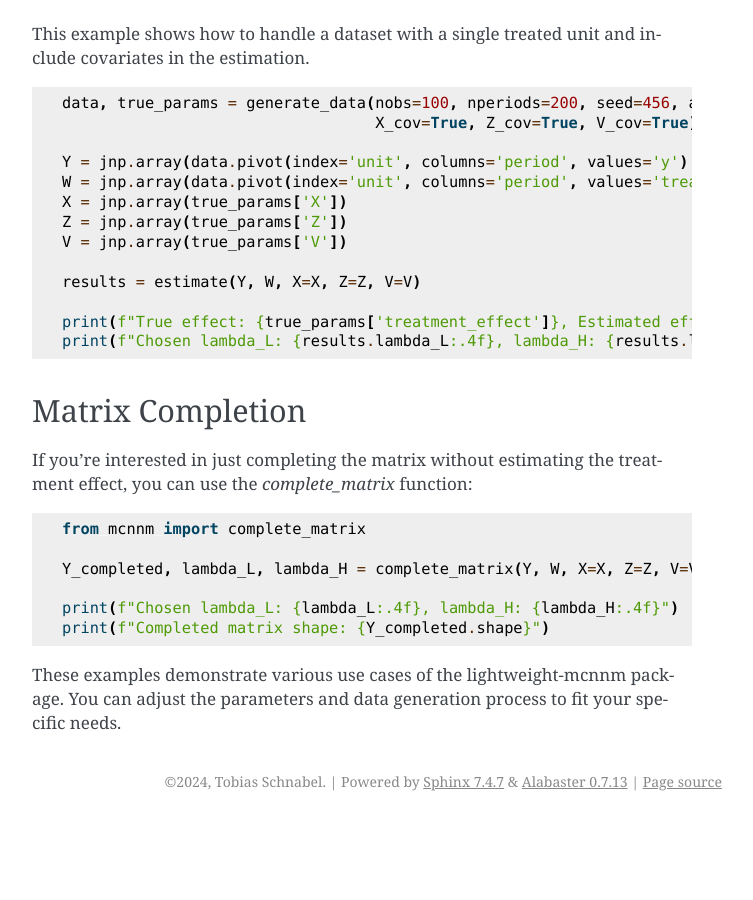
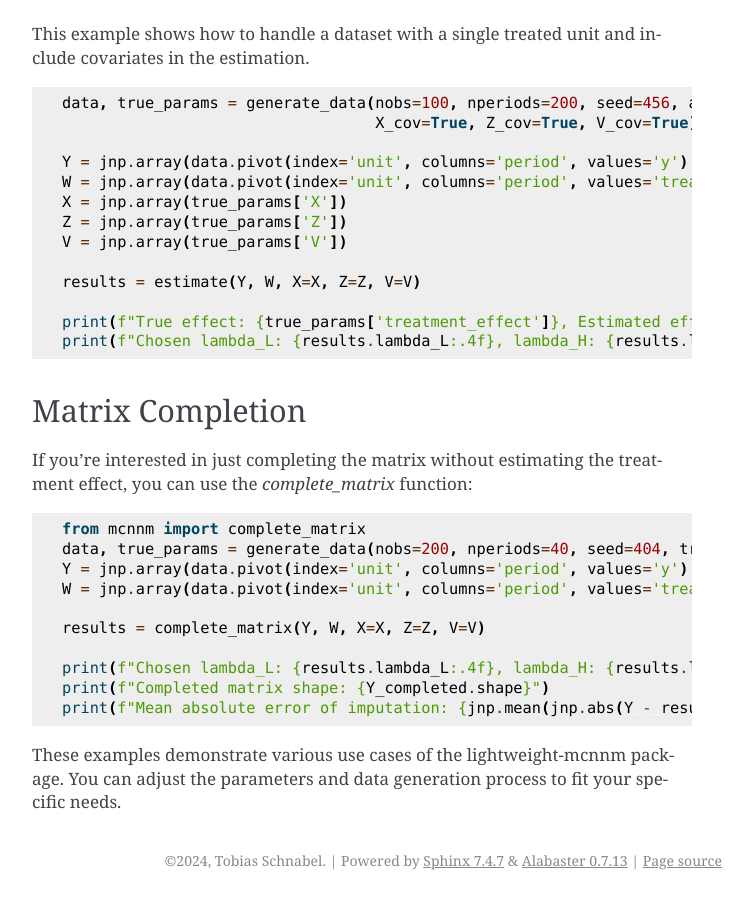
Before and after one commit to tobias-schnabel/mcnnm, a Sphinx documentation site: the page built from docs/examples.rst, in a window 1280 px wide and 900 px high, scrolled down 1606 px. Shown: the whole window, without its empty margins (388-1141 px from the left). Built offline with Sphinx 7.4.7, drawn with Linux system fonts in a browser that asks for light colours; before the commit the page ends 2427 px from its top, so only the background shows below that.

Commit message:
udpate documentation

```diff
--- a/docs/examples.rst
+++ b/docs/examples.rst
@@ -94,10 +94,14 @@ If you're interested in just completing the matrix without estimating the treatm
 ::
 
    from mcnnm import complete_matrix
+   data, true_params = generate_data(nobs=200, nperiods=40, seed=404, treatment_probability=0.2)
+   Y = jnp.array(data.pivot(index='unit', columns='period', values='y').values)
+   W = jnp.array(data.pivot(index='unit', columns='period', values='treat').values)  # randomly mask out entries
 
-   Y_completed, lambda_L, lambda_H = complete_matrix(Y, W, X=X, Z=Z, V=V)
+   results = complete_matrix(Y, W, X=X, Z=Z, V=V)
 
-   print(f"Chosen lambda_L: {lambda_L:.4f}, lambda_H: {lambda_H:.4f}")
+   print(f"Chosen lambda_L: {results.lambda_L:.4f}, lambda_H: {results.lambda_H:.4f}")
    print(f"Completed matrix shape: {Y_completed.shape}")
+   print(f"Mean absolute error of imputation: {jnp.mean(jnp.abs(Y - results.Y_completed)):.4f}")
 
 These examples demonstrate various use cases of the lightweight-mcnnm package. You can adjust the parameters and data generation process to fit your specific needs.
```
Also changed, not shown: docs/usage.rst (+5 -3 lines).
